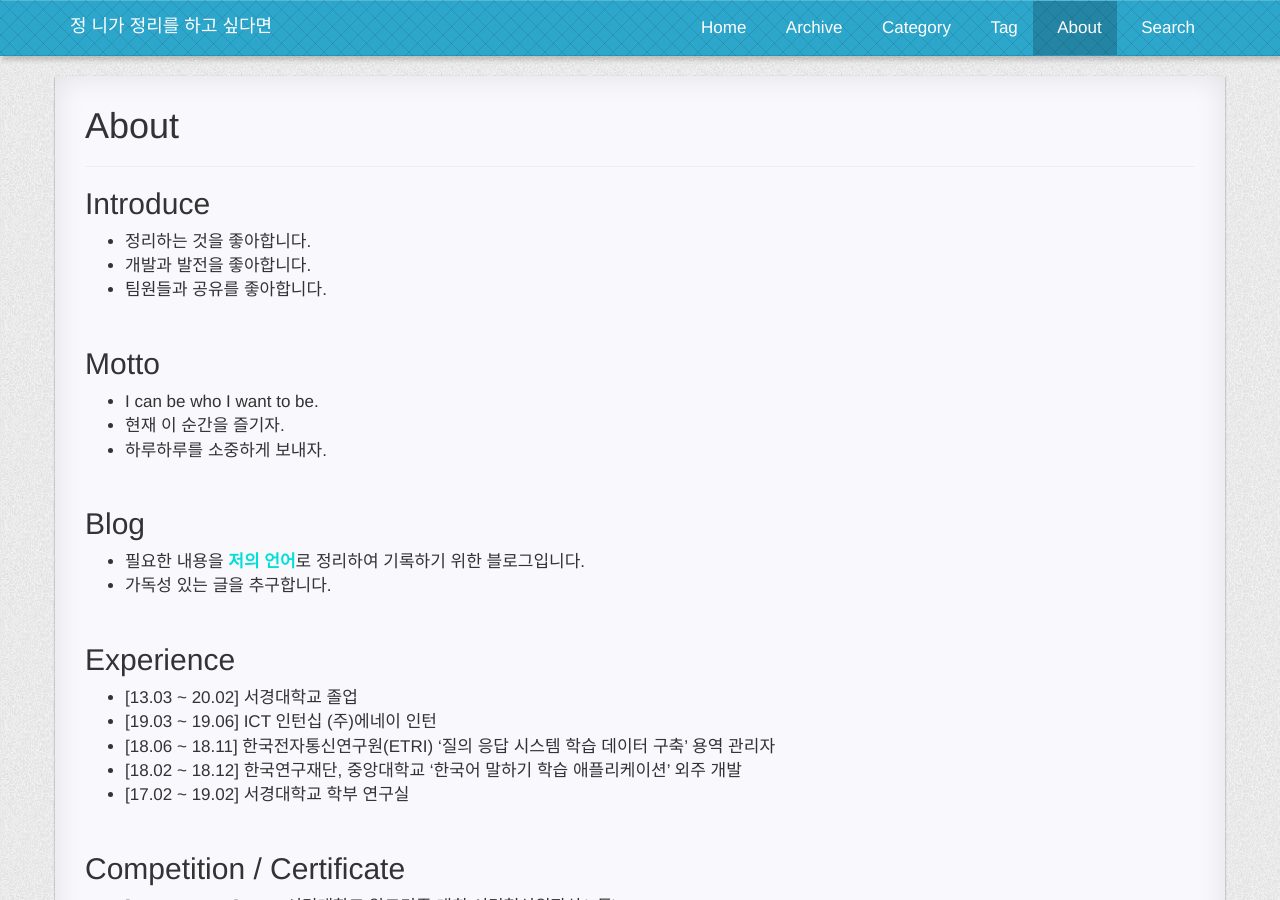
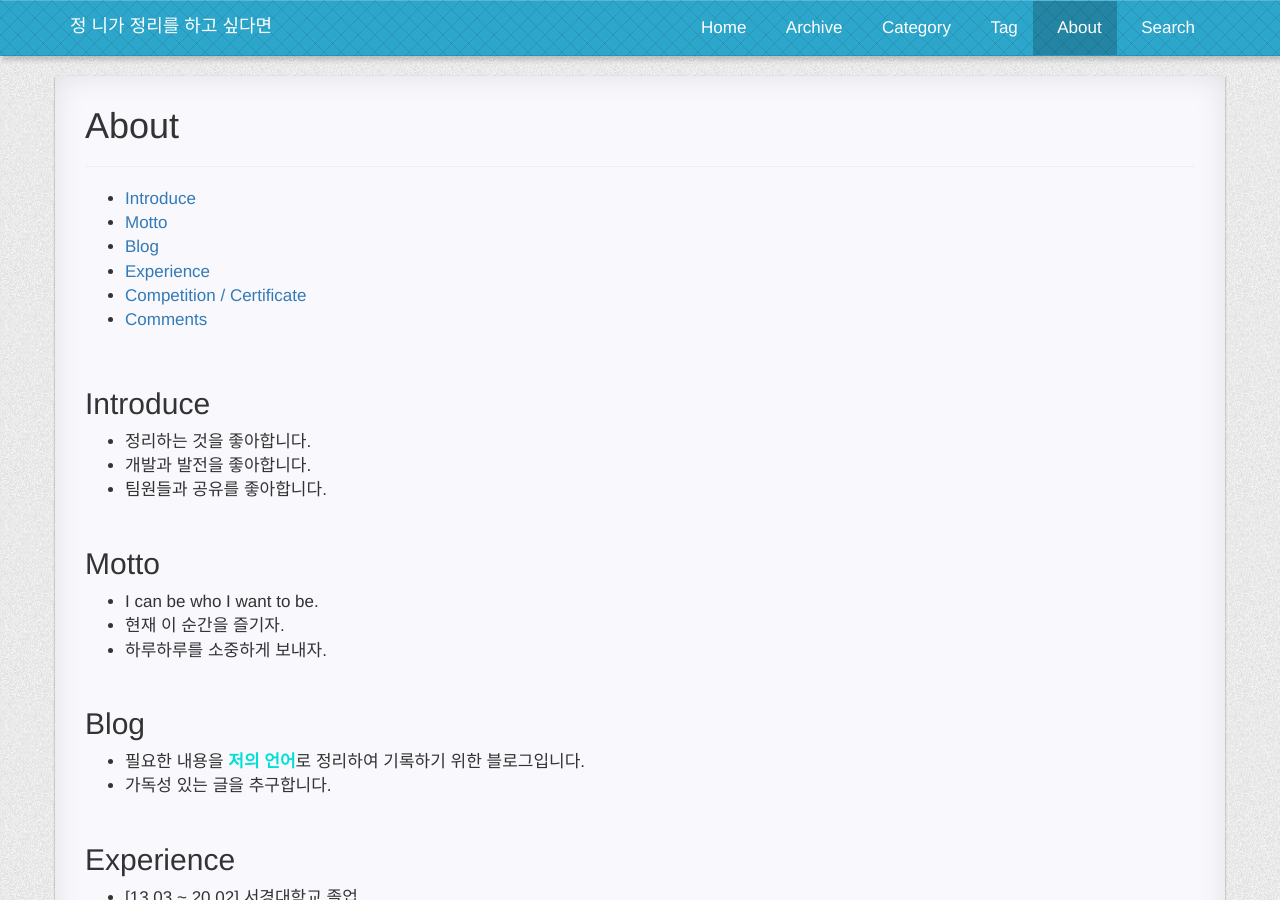
Before and after one commit to iyoungman/iyoungman.github.io, a Jekyll site: the page built from pages/4about.md, in a window 1280 px wide and 900 px high. Built offline with Jekyll 4.4.1, drawn with Linux system fonts in a browser that asks for light colours; nearby versions of some CDN libraries; some web fonts are replaced; comment, search, counter and statistics services are not loaded; a style sheet for code colours, icons or effects is not loaded.

Commit message:
Update 4about.md

```diff
--- a/pages/4about.md
+++ b/pages/4about.md
@@ -5,6 +5,10 @@
 icon: octicon-heart
 isNavItem: true
 ---
+* TOC
+{:toc}
+
+<br>
 
 ## Introduce
 * 정리하는 것을 좋아합니다.
@@ -37,6 +41,9 @@
 * [19.02 ~ 19.02] 2019 스마트창작터 공유경제 해커톤 우수상(2등)
 * [18.04 ~ 18.04] 2018 KIIS 춘계 학술대회 논문 포스터 발표
 * [18.03 ~ 18.11] 2018 한이음 공모전 수료
+
 <br>
 <br>
-<br>
+
+## Comments
+{% include disqus_comments.html %}
```
